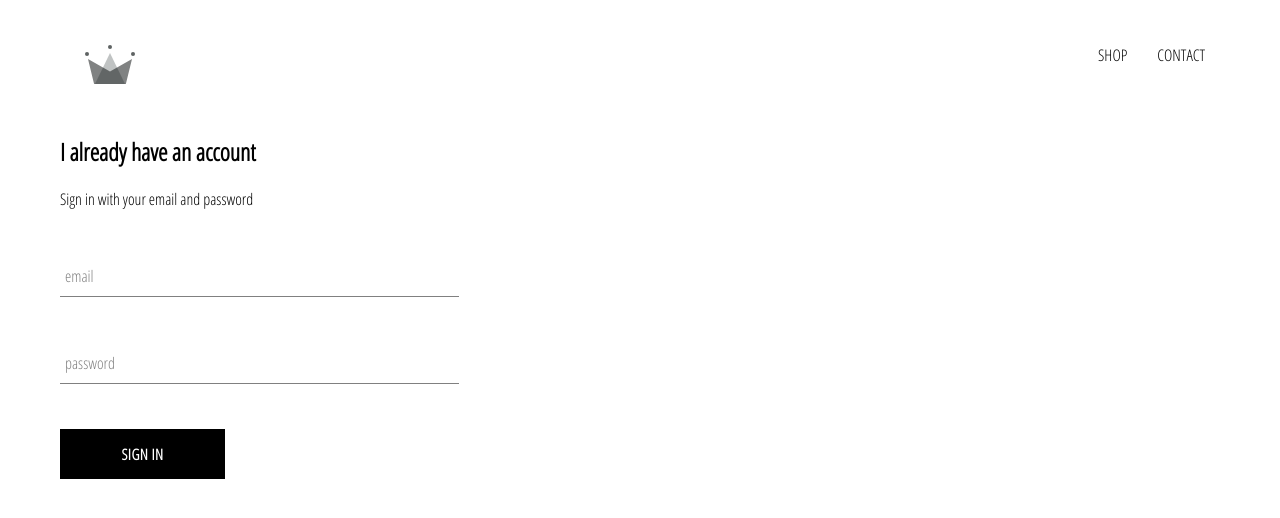
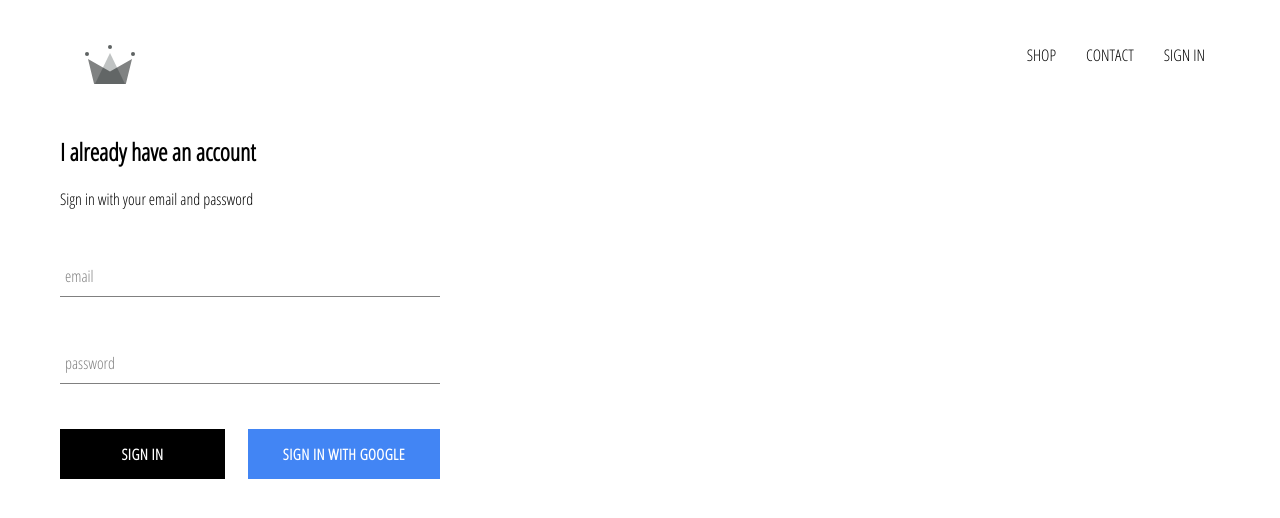
Before and after one commit to dlchambersjr/CRD2020, a React (Create React App) app in the folder crwn-clothing/: page /signin in a window 1280 px wide. Shown: the top 518 px of the page. Built offline with nearby package versions, Linux system fonts and the light colour scheme; no server answers.

Commit message:
Added Firebase, created sign-in component with Google

```diff
--- a/crwn-clothing/package.json
+++ b/crwn-clothing/package.json
@@ -6,6 +6,7 @@
     "@testing-library/jest-dom": "^4.2.4",
     "@testing-library/react": "^9.5.0",
     "@testing-library/user-event": "^7.2.1",
+    "firebase": "^7.12.0",
     "node-sass": "^4.13.1",
     "react": "^16.13.0",
     "react-dom": "^16.13.0",
--- a/crwn-clothing/src/App.css
+++ b/crwn-clothing/src/App.css
@@ -1,9 +1,13 @@
 body {
-    font-family: 'Open Sans Condensed';
-    padding: 20px 60px;
+  font-family: 'Open Sans Condensed';
+  padding: 20px 60px;
 }
 
 a {
-    text-decoration: none;
-    color: black;
+  text-decoration: none;
+  color: black;
 }
+
+* {
+  box-sizing: border-box;
+}
--- a/crwn-clothing/src/App.js
+++ b/crwn-clothing/src/App.js
@@ -1,3 +1,4 @@
+/* eslint-disable react/prefer-stateless-function */
 import React from 'react';
 import { Switch, Route } from 'react-router-dom';
 
@@ -7,19 +8,43 @@ import HomePage from './pages/homepage/homepage.component';
 import ShopPage from './pages/shop/shop.component';
 import SignInAndSignUpPage from './pages/sign-in-and-sign-up/sign-in-and-sign-up.component';
 import Header from './components/header/header-component';
+import { auth } from './firebase/firebase.utils';
 
+class App extends React.Component {
+  constructor() {
+    super();
 
-function App() {
+    this.state = {
+      currentUser: null
+    };
+  }
+
+  unsubscribeFromAuth = null;
+
+  componentDidMount() {
+    this.unsubscribeFromAuth = auth.onAuthStateChanged(user => {
+      this.setState({ currentUser: user });
+
+      console.log(user);
+    });
+  }
+
+  componentWillUnmount() {
+    this.unsubscribeFromAuth();
+  }
+
+  render() {
     return (
       <div>
-      <Header />
+        <Header currentUser={this.state.currentUser} />
         <Switch>
-        <Route exact path="/" component={HomePage} />
-        <Route path="/shop" component={ShopPage} />
-        <Route path="/signin" component={SignInAndSignUpPage} />
+          <Route exact path='/' component={HomePage} />
+          <Route path='/shop' component={ShopPage} />
+          <Route path='/signin' component={SignInAndSignUpPage} />
         </Switch>
       </div>
     );
   }
+}
 
 export default App;
--- a/crwn-clothing/src/components/custom-button/custom-button.component.jsx
+++ b/crwn-clothing/src/components/custom-button/custom-button.component.jsx
@@ -2,8 +2,11 @@ import React from 'react';
 
 import './custom-button.styles.scss';
 
-const CustomButton = ({ children, ...otherProps }) => (
-  <button className="custom-button" {...otherProps}>
+const CustomButton = ({ children, isGoogleSign, ...otherProps }) => (
+  <button
+    className={`${isGoogleSign ? 'google-sign-in' : ''} custom-button`}
+    {...otherProps}
+  >
     {children}
   </button>
 );
--- a/crwn-clothing/src/components/custom-button/custom-button.styles.scss
+++ b/crwn-clothing/src/components/custom-button/custom-button.styles.scss
@@ -19,4 +19,14 @@
     color: black;
     border: 1px solid black;
   }
+
+  &.google-sign-in {
+    background-color: #4285f4;
+    color: white;
+
+    &:hover {
+      background-color: #357ae8;
+      border: none;
+    }
+  }
 }
--- a/crwn-clothing/src/components/header/header-component.jsx
+++ b/crwn-clothing/src/components/header/header-component.jsx
@@ -1,24 +1,34 @@
 import React from 'react';
 import { Link } from 'react-router-dom';
 
+import { auth } from '../../firebase/firebase.utils';
+
 import { ReactComponent as Logo } from '../../assets/crown.svg';
-
 
 import './header.styles.scss';
 
-const Header = () => (
-  <div className="header">
-    <Link className="logo-container" to="/">
-      <Logo className="logo" />
+const Header = ({ currentUser }) => (
+  <div className='header'>
+    <Link className='logo-container' to='/'>
+      <Logo className='logo' />
     </Link>
 
-    <div className="options">
-      <Link className="option" to="/shop">
+    <div className='options'>
+      <Link className='option' to='/shop'>
         SHOP
       </Link>
-      <Link className="option" to="/contact">
+      <Link className='option' to='/contact'>
         CONTACT
       </Link>
+      {currentUser ? (
+        <div className='option' onClick={() => auth.signOut()}>
+          SIGN OUT
+        </div>
+      ) : (
+        <Link className='option' to='/signin'>
+          SIGN IN
+        </Link>
+      )}
     </div>
   </div>
 );
--- a/crwn-clothing/src/components/header/header.styles.scss
+++ b/crwn-clothing/src/components/header/header.styles.scss
@@ -20,6 +20,7 @@
 
     .option {
       padding: 10px 15px;
+      cursor: pointer;
     }
   }
 }
--- a/crwn-clothing/src/components/sign-in/sign-in.component.jsx
+++ b/crwn-clothing/src/components/sign-in/sign-in.component.jsx
@@ -2,6 +2,8 @@ import React from 'react';
 
 import FormInput from '../form-input/form-input.component';
 import CustomButton from '../custom-button/custom-button.component';
+
+import { signInWithGoogle } from '../../firebase/firebase.utils';
 
 import './sign-in.styles.scss';
 
@@ -50,7 +52,13 @@ class SignIn extends React.Component {
             label='password'
             required
           />
-          <CustomButton type='submit'> Sign in </CustomButton>
+          <div className='buttons'>
+            <CustomButton type='submit'> Sign in </CustomButton>
+            <CustomButton onClick={signInWithGoogle} isGoogleSign>
+              {' '}
+              Sign in with Google{' '}
+            </CustomButton>
+          </div>
         </form>
       </div>
     );
--- a/crwn-clothing/src/components/sign-in/sign-in.styles.scss
+++ b/crwn-clothing/src/components/sign-in/sign-in.styles.scss
@@ -1,9 +1,14 @@
 .sign-in {
-    width: 30vw;
+  width: 380px;
+  display: flex;
+  flex-direction: column;
+
+  .title {
+    margin: 10px 0px;
+  }
+
+  .buttons {
     display: flex;
-    flex-direction: column;
-
-    .title {
-        margin: 10px 0px;
-    }
+    justify-content: space-between;
+  }
 }
--- /dev/null
+++ b/crwn-clothing/src/firebase/firebase.utils.js
@@ -0,0 +1,26 @@
+import firebase from 'firebase/app';
+
+import 'firebase/firestore';
+import 'firebase/auth';
+
+const config = {
+  apiKey: 'AIzaSyC7B3ShAsgya_pKo5PtF9RNgrTNmoyABZU',
+  authDomain: 'crwn-db-9af3d.firebaseapp.com',
+  databaseURL: 'https://crwn-db-9af3d.firebaseio.com',
+  projectId: 'crwn-db-9af3d',
+  storageBucket: 'crwn-db-9af3d.appspot.com',
+  messagingSenderId: '882035458041',
+  appId: '1:882035458041:web:4362e8e0661abda72dc728',
+  measurementId: 'G-R1TWD90ME1'
+};
+
+firebase.initializeApp(config);
+
+export const auth = firebase.auth();
+export const firestore = firebase.firestore();
+
+const provider = new firebase.auth.GoogleAuthProvider();
+provider.setCustomParameters({ prompt: 'select_account' });
+export const signInWithGoogle = () => auth.signInWithPopup(provider);
+
+export default firebase;
```
Also changed, not shown: crwn-clothing/.eslintrc.js, 2 other files (tests, documents, lock files or other folders). Lines whose indentation alone changed are shown as unchanged.
